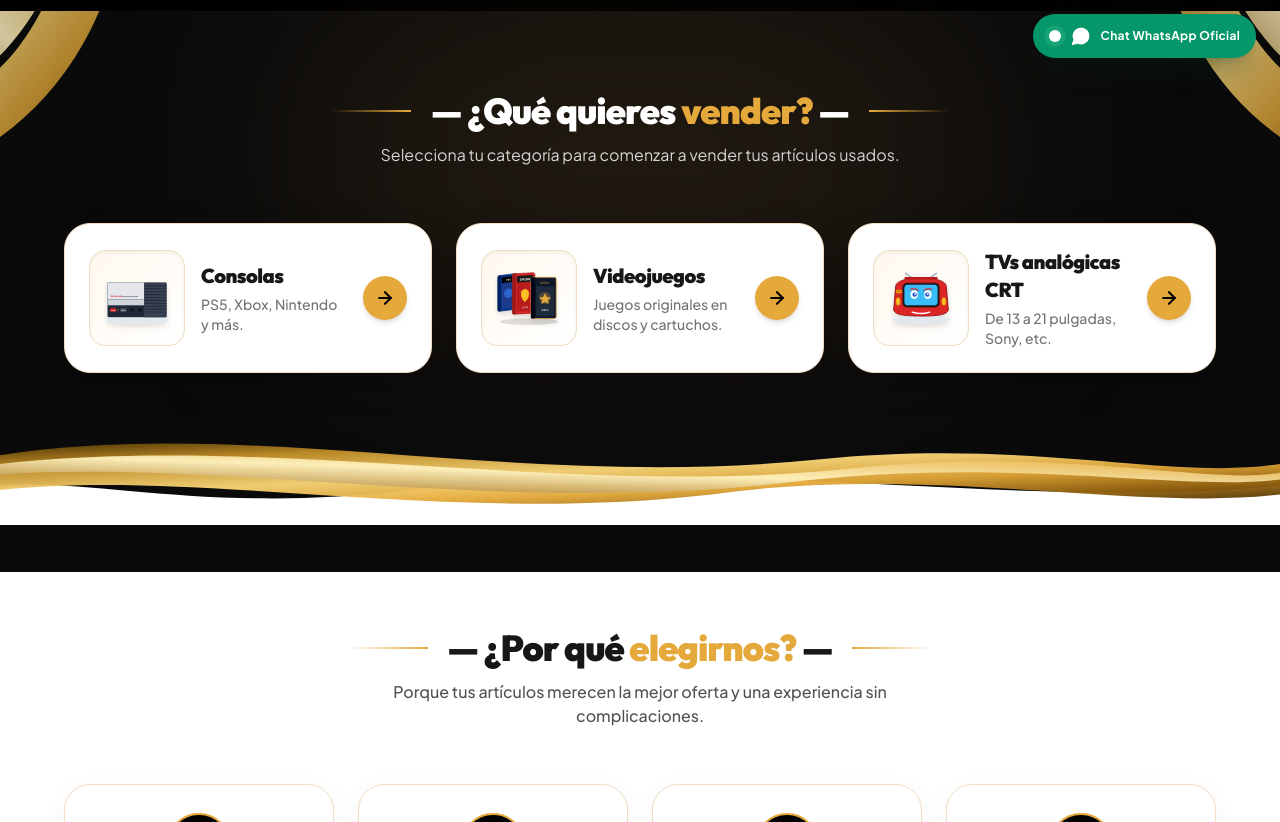
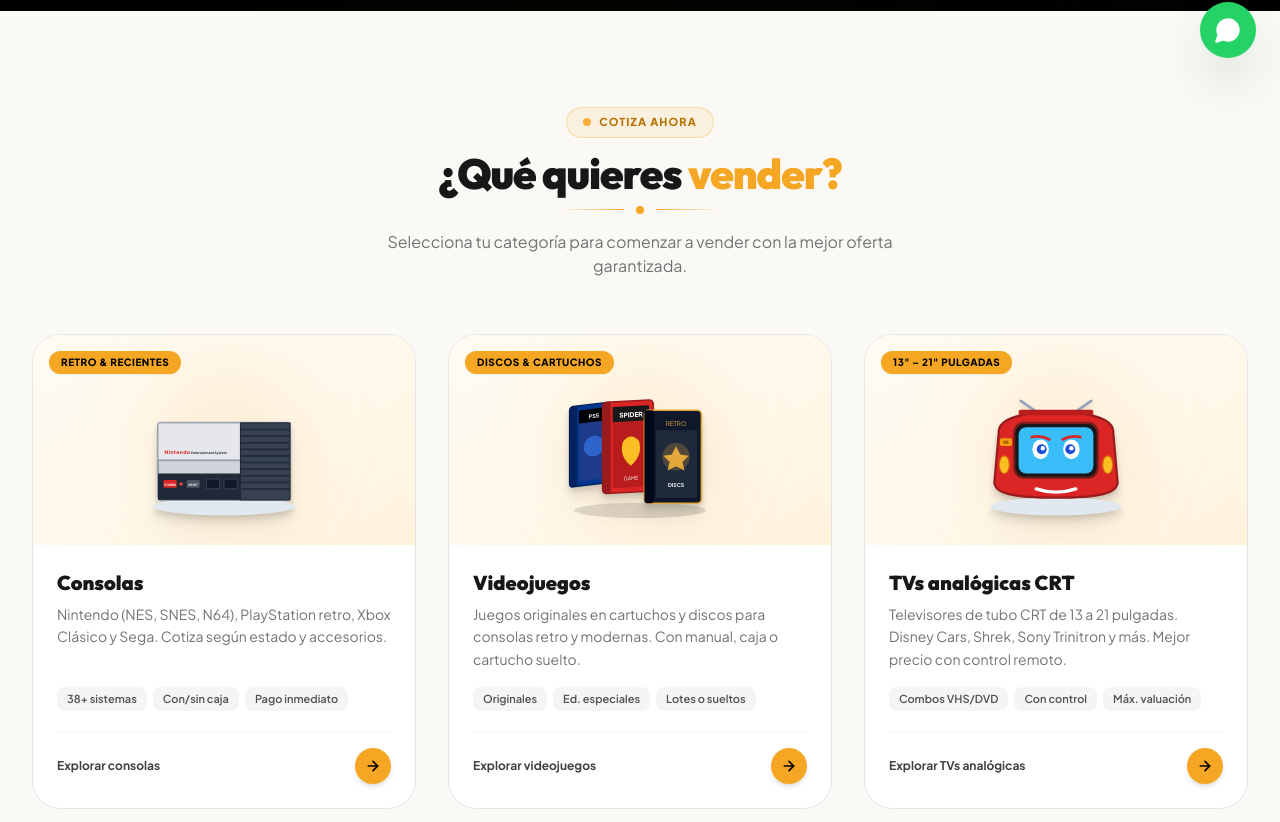
Before and after one commit to developer1234work-code/Mexico-Used-Gaming-website, a React (Vite) app in the folder client/: page / in a window 1280 px wide. Shown: the part 718-1540 px from the top of the page. Built offline with nearby package versions, Linux system fonts and the light colour scheme.

Commit message:
Redesign sell section: modern light-theme cards with stagger animations + icon-only WhatsApp float

```diff
--- a/client/src/components/WhatsAppFloat.jsx
+++ b/client/src/components/WhatsAppFloat.jsx
@@ -2,9 +2,9 @@ import React from 'react';
 import { MessageCircle } from 'lucide-react';
 
 export default function WhatsAppFloat() {
-  const whatsappNumber = '525587654321';
+  const whatsappNumber = '525512345678';
   const defaultText = encodeURIComponent(
-    'Hola equipo de RetroCompra México, deseo vender mis videojuegos / consolas / CRT retro y tengo una pregunta.'
+    'Hola equipo de Lion Games & TVs, deseo vender mis consolas / videojuegos / TVs analógicas y tengo una pregunta.'
   );
 
   return (
@@ -12,16 +12,13 @@ export default function WhatsAppFloat() {
       href={`https://wa.me/${whatsappNumber}?text=${defaultText}`}
       target="_blank"
       rel="noopener noreferrer"
-      className="fixed bottom-6 right-6 z-40 flex items-center gap-2.5 px-4 py-3 rounded-full bg-emerald-600 hover:bg-emerald-500 text-white shadow-xl shadow-emerald-950/20 hover:scale-105 active:scale-95 transition-all group"
+      className="fixed bottom-6 right-6 z-40 w-14 h-14 rounded-full bg-[#25D366] hover:bg-[#20bd5a] text-white shadow-2xl shadow-emerald-950/30 hover:scale-110 active:scale-95 transition-all flex items-center justify-center group"
       title="Contactar por WhatsApp"
+      aria-label="Contactar por WhatsApp"
     >
-      <span className="relative flex h-3 w-3">
-        <span className="animate-ping absolute inline-flex h-full w-full rounded-full bg-emerald-300 opacity-75"></span>
-        <span className="relative inline-flex rounded-full h-3 w-3 bg-white"></span>
-      </span>
-      <MessageCircle className="w-5 h-5 fill-current" />
-      <span className="hidden sm:inline font-bold text-xs tracking-wide">
-        Chat WhatsApp Oficial
+      <span className="relative flex items-center justify-center">
+        <span className="animate-ping absolute inline-flex h-8 w-8 rounded-full bg-[#25D366] opacity-40"></span>
+        <MessageCircle className="w-7 h-7 fill-current relative z-10" />
       </span>
     </a>
   );
--- a/client/src/index.css
+++ b/client/src/index.css
@@ -94,6 +94,78 @@
   box-shadow: 0 0 24px rgba(245, 166, 35, 0.22);
 }
 
+/* ============================================ */
+/* Sell Section Card Animations                 */
+/* ============================================ */
+
+/* Fade-in-up for section entry */
+@keyframes fadeInUp {
+  0%  { opacity: 0; transform: translateY(32px); }
+  100%{ opacity: 1; transform: translateY(0); }
+}
+.animate-fade-in-up {
+  animation: fadeInUp 0.65s cubic-bezier(0.16, 1, 0.3, 1) both;
+}
+
+/* Staggered card reveal */
+.sell-card { animation: fadeInUp 0.65s cubic-bezier(0.16, 1, 0.3, 1) both; }
+.sell-card:nth-child(1) { animation-delay: 0.05s; }
+.sell-card:nth-child(2) { animation-delay: 0.18s; }
+.sell-card:nth-child(3) { animation-delay: 0.31s; }
+
+/* Gold shimmer sweep across card image area on hover */
+@keyframes cardShimmer {
+  0%   { left: -120%; }
+  100% { left: 120%; }
+}
+.sell-card-img-wrap::after {
+  content: '';
+  position: absolute;
+  top: 0; left: -120%;
+  width: 55%; height: 100%;
+  background: linear-gradient(105deg, transparent, rgba(245,166,35,0.18), transparent);
+  transform: skewX(-18deg);
+  pointer-events: none;
+}
+.sell-card:hover .sell-card-img-wrap::after {
+  animation: cardShimmer 0.7s ease-in-out;
+}
+
+/* Floating lift on card hover */
+.sell-card {
+  transition: transform 0.35s cubic-bezier(0.16,1,0.3,1),
+              box-shadow 0.35s cubic-bezier(0.16,1,0.3,1),
+              border-color 0.25s ease;
+}
+.sell-card:hover {
+  transform: translateY(-6px);
+  box-shadow: 0 24px 56px -8px rgba(245,166,35,0.18), 0 8px 20px rgba(0,0,0,0.06);
+}
+
+/* Gold top-bar reveal */
+.sell-card::before {
+  content: '';
+  position: absolute;
+  top: 0; left: 0; right: 0;
+  height: 3px;
+  background: linear-gradient(90deg, transparent, #F5A623, transparent);
+  opacity: 0;
+  transition: opacity 0.3s ease;
+  border-radius: 28px 28px 0 0;
+}
+.sell-card:hover::before { opacity: 1; }
+
+/* Pill bounce */
+@keyframes pillBounce {
+  0%,100% { transform: scale(1); }
+  50%      { transform: scale(1.08); }
+}
+.sell-card:hover .sell-pill { animation: pillBounce 0.4s ease; }
+
+/* Arrow slide right on hover */
+.sell-arrow { transition: transform 0.25s cubic-bezier(0.16,1,0.3,1); }
+.sell-card:hover .sell-arrow { transform: translateX(4px); }
+
 /* Running Marquee Animation */
 @keyframes marqueeScroll {
   0% {
--- a/client/src/pages/HomePage.jsx
+++ b/client/src/pages/HomePage.jsx
@@ -318,18 +318,18 @@ export default function HomePage({ setView, onSelectCategory }) {
 
             {/* Title specifying analog TVs up to 21 inches */}
             <div className="space-y-3 animate-fade-in-up" style={{ animationDelay: '100ms' }}>
-              <h1 className="text-3xl sm:text-4xl lg:text-[48px] font-black tracking-tight text-white leading-[1.12] font-display">
+              <h1 className="text-3xl sm:text-4xl lg:text-[46px] font-black tracking-tight text-white leading-[1.28] sm:leading-[1.25] lg:leading-[1.22] font-display">
                 Vende tus consolas, videojuegos <br className="hidden sm:inline" />
                 y <span className="text-[#F5A623]">tvs analógicas de 13 hasta 21 pulgadas</span>
               </h1>
             </div>
 
-            {/* Subtitle with vertical gold bar matching image */}
+            {/* Subtitle with vertical gold bar */}
             <div
-              className="flex items-center gap-3 animate-fade-in-up"
+              className="flex items-center gap-3 animate-fade-in-up pt-1"
               style={{ animationDelay: '200ms' }}
             >
-              <div className="w-1.5 h-8 bg-[#F5A623] rounded-full shrink-0" />
+              <div className="w-1.5 h-7 bg-[#F5A623] rounded-full shrink-0" />
               <p className="text-base sm:text-lg text-neutral-200 font-semibold leading-relaxed">
                 Rápido, fácil y seguro.
               </p>
@@ -390,127 +390,165 @@ export default function HomePage({ setView, onSelectCategory }) {
         </div>
       </section>
 
-      {/* ======================================================== */}
-      {/* 2. ¿QUÉ QUIERES VENDER? (Matching reference image) */}
-      {/* ======================================================== */}
-      <section className="relative pt-20 pb-12 bg-[#0A0A0B] text-white overflow-hidden">
-        {/* Subtle ambient gold glows */}
-        <div className="absolute top-1/4 left-1/2 -translate-x-1/2 -translate-y-1/2 w-[700px] h-[350px] bg-[#E5A83B]/10 blur-[120px] pointer-events-none rounded-full" />
+      {/* ================================================================ */}
+      {/* 2. ¿QUÉ QUIERES VENDER? — Modern light-theme showcase cards     */}
+      {/* ================================================================ */}
+      <section className="py-24 bg-[#FAF9F6]">
+        <div className="max-w-7xl mx-auto px-4 sm:px-6 lg:px-8">
 
-        {/* Top left corner gold ribbon flourish */}
-        <div className="absolute -top-16 -left-16 w-64 sm:w-80 h-64 sm:h-80 pointer-events-none opacity-85 z-0">
-          <svg viewBox="0 0 300 300" fill="none" className="w-full h-full">
-            <path d="M-40,160 C50,150 110,80 130,-40 L180,-40 C160,110 70,200 -40,220 Z" fill="url(#goldRibbonGrad1)" opacity="0.9" />
-            <path d="M-40,110 C20,105 80,50 100,-40 L130,-40 C110,70 40,140 -40,160 Z" fill="url(#goldRibbonGrad2)" />
-          </svg>
-        </div>
-
-        {/* Top right corner gold ribbon flourish */}
-        <div className="absolute -top-16 -right-16 w-64 sm:w-80 h-64 sm:h-80 pointer-events-none opacity-85 z-0">
-          <svg viewBox="0 0 300 300" fill="none" className="w-full h-full">
-            <path d="M340,160 C250,150 190,80 170,-40 L120,-40 C140,110 230,200 340,220 Z" fill="url(#goldRibbonGrad1)" opacity="0.9" />
-            <path d="M340,110 C280,105 220,50 200,-40 L170,-40 C190,70 260,140 340,160 Z" fill="url(#goldRibbonGrad2)" />
-          </svg>
-        </div>
-
-        <div className="max-w-7xl mx-auto px-4 sm:px-6 lg:px-8 space-y-12 sm:space-y-14 relative z-10">
-
-          {/* Section Header flanked by gold lines */}
-          <div className="text-center space-y-3">
-            <div className="flex items-center justify-center gap-3 sm:gap-5">
-              <div className="w-12 sm:w-20 h-[2px] bg-gradient-to-r from-transparent to-[#E5A83B]" />
-              <h2 className="text-2xl sm:text-3xl md:text-4xl font-black text-white tracking-tight font-display">
-                — ¿Qué quieres <span className="text-[#E5A83B]">vender?</span> —
-              </h2>
-              <div className="w-12 sm:w-20 h-[2px] bg-gradient-to-l from-transparent to-[#E5A83B]" />
+          {/* ── Section Header ── */}
+          <div className="text-center mb-14 animate-fade-in-up" style={{ animationDelay: '0s' }}>
+            <div className="inline-flex items-center gap-2 px-4 py-1.5 rounded-full bg-[#F5A623]/10 border border-[#F5A623]/30 mb-4">
+              <span className="w-2 h-2 rounded-full bg-[#F5A623] animate-pulse" />
+              <span className="text-[11px] font-black uppercase tracking-widest text-[#B87406]">Cotiza ahora</span>
             </div>
-            <p className="text-xs sm:text-sm md:text-base text-neutral-300 max-w-xl mx-auto font-normal">
-              Selecciona tu categoría para comenzar a vender tus artículos usados.
+            <h2 className="text-3xl sm:text-4xl md:text-[42px] font-black text-neutral-900 tracking-tight font-display leading-[1.18] mb-3">
+              ¿Qué quieres <span className="text-[#F5A623]">vender?</span>
+            </h2>
+            <div className="flex items-center justify-center gap-3 mb-4">
+              <div className="h-px w-16 bg-gradient-to-r from-transparent to-[#F5A623]" />
+              <span className="w-2 h-2 rounded-full bg-[#F5A623]" />
+              <div className="h-px w-16 bg-gradient-to-l from-transparent to-[#F5A623]" />
+            </div>
+            <p className="text-sm sm:text-base text-neutral-500 max-w-lg mx-auto leading-relaxed font-normal">
+              Selecciona tu categoría para comenzar a vender con la mejor oferta garantizada.
             </p>
           </div>
 
-          {/* 3 Categories Cards */}
-          <div className="grid grid-cols-1 md:grid-cols-3 gap-6 max-w-6xl mx-auto">
+          {/* ── 3 Showcase Cards ── */}
+          <div className="grid grid-cols-1 md:grid-cols-3 gap-6 lg:gap-8">
 
-            {/* 1. Consolas */}
+            {/* ─ 1. Consolas ─ */}
             <div
               onClick={() => setView('consoles')}
-              className="group cursor-pointer bg-white hover:bg-[#FFFDF9] rounded-[26px] border border-[#F0DEC2] hover:border-[#E5A83B] p-5 sm:p-6 shadow-[0_12px_32px_rgba(0,0,0,0.22)] hover:shadow-[0_16px_40px_rgba(229,168,59,0.25)] transition-all duration-300 flex items-center justify-between gap-4"
+              className="sell-card relative cursor-pointer bg-white rounded-[28px] border border-neutral-200 overflow-hidden flex flex-col"
             >
-              <div className="flex items-center gap-4 min-w-0">
-                <div className="w-20 h-20 sm:w-24 sm:h-24 rounded-2xl bg-gradient-to-br from-[#FFF8EE] to-white border border-[#F0DEC2] flex items-center justify-center p-2 shrink-0 group-hover:scale-105 transition-transform overflow-hidden shadow-inner">
+              {/* Image Area */}
+              <div className="sell-card-img-wrap relative bg-gradient-to-br from-[#FFFBF2] via-[#FFF8EC] to-[#FFF3DD] p-8 pb-0 flex items-end justify-center overflow-hidden" style={{ minHeight: '210px' }}>
+                {/* Decorative circle glow */}
+                <div className="absolute inset-0 flex items-center justify-center pointer-events-none">
+                  <div className="w-40 h-40 rounded-full bg-[#F5A623]/10 blur-2xl" />
+                </div>
+                {/* Category badge */}
+                <span className="sell-pill absolute top-4 left-4 px-3 py-1 rounded-full text-[10px] font-black uppercase tracking-wider bg-[#F5A623] text-black shadow-sm">
+                  Retro &amp; Recientes
+                </span>
+                <div className="relative z-10 w-44 h-44 flex items-end justify-center drop-shadow-xl">
                   <NesConsoleGraphic />
-                </div>
-                <div className="min-w-0">
-                  <h3 className="text-lg sm:text-xl font-black text-neutral-900 group-hover:text-[#B87406] transition-colors font-display tracking-tight">
-                    Consolas
-                  </h3>
-                  <p className="text-xs sm:text-sm text-neutral-500 mt-1 font-medium line-clamp-2">
-                    PS5, Xbox, Nintendo y más.
-                  </p>
                 </div>
               </div>
 
-              <div className="w-10 h-10 sm:w-11 sm:h-11 rounded-full bg-[#E5A83B] hover:bg-[#DDA83A] text-black flex items-center justify-center group-hover:scale-110 transition-transform shadow-md shrink-0 ml-2">
-                <ArrowRight className="w-5 h-5 text-black stroke-[2.5]" />
+              {/* Content */}
+              <div className="p-6 flex flex-col flex-1">
+                <h3 className="text-xl font-black text-neutral-900 font-display mb-1.5">
+                  Consolas
+                </h3>
+                <p className="text-sm text-neutral-500 leading-relaxed mb-4 flex-1">
+                  Nintendo (NES, SNES, N64), PlayStation retro, Xbox Clásico y Sega. Cotiza según estado y accesorios.
+                </p>
+
+                {/* Tags */}
+                <div className="flex flex-wrap gap-1.5 mb-5">
+                  {['38+ sistemas', 'Con/sin caja', 'Pago inmediato'].map(t => (
+                    <span key={t} className="px-2.5 py-1 rounded-lg text-[11px] font-semibold bg-neutral-100 text-neutral-600">{t}</span>
+                  ))}
+                </div>
+
+                {/* CTA row */}
+                <div className="flex items-center justify-between pt-4 border-t border-neutral-100">
+                  <span className="text-xs font-bold text-neutral-700">Explorar consolas</span>
+                  <div className="sell-arrow w-9 h-9 rounded-full bg-[#F5A623] flex items-center justify-center shadow-md">
+                    <ArrowRight className="w-4 h-4 text-black stroke-[2.5]" />
+                  </div>
+                </div>
               </div>
             </div>
 
-            {/* 2. Videojuegos */}
+            {/* ─ 2. Videojuegos ─ */}
             <div
               onClick={() => { if (onSelectCategory) onSelectCategory('video_games'); setView('catalogue'); }}
-              className="group cursor-pointer bg-white hover:bg-[#FFFDF9] rounded-[26px] border border-[#F0DEC2] hover:border-[#E5A83B] p-5 sm:p-6 shadow-[0_12px_32px_rgba(0,0,0,0.22)] hover:shadow-[0_16px_40px_rgba(229,168,59,0.25)] transition-all duration-300 flex items-center justify-between gap-4"
+              className="sell-card relative cursor-pointer bg-white rounded-[28px] border border-neutral-200 overflow-hidden flex flex-col"
             >
-              <div className="flex items-center gap-4 min-w-0">
-                <div className="w-20 h-20 sm:w-24 sm:h-24 rounded-2xl bg-gradient-to-br from-[#FFF8EE] to-white border border-[#F0DEC2] flex items-center justify-center p-2 shrink-0 group-hover:scale-105 transition-transform overflow-hidden shadow-inner">
+              {/* Image Area */}
+              <div className="sell-card-img-wrap relative bg-gradient-to-br from-[#FFFBF2] via-[#FFF8EC] to-[#FFF3DD] p-8 pb-0 flex items-end justify-center overflow-hidden" style={{ minHeight: '210px' }}>
+                <div className="absolute inset-0 flex items-center justify-center pointer-events-none">
+                  <div className="w-40 h-40 rounded-full bg-[#F5A623]/10 blur-2xl" />
+                </div>
+                <span className="sell-pill absolute top-4 left-4 px-3 py-1 rounded-full text-[10px] font-black uppercase tracking-wider bg-[#F5A623] text-black shadow-sm">
+                  Discos &amp; Cartuchos
+                </span>
+                <div className="relative z-10 w-44 h-44 flex items-end justify-center drop-shadow-xl">
                   <VideoGamesStackGraphic />
-                </div>
-                <div className="min-w-0">
-                  <h3 className="text-lg sm:text-xl font-black text-neutral-900 group-hover:text-[#B87406] transition-colors font-display tracking-tight">
-                    Videojuegos
-                  </h3>
-                  <p className="text-xs sm:text-sm text-neutral-500 mt-1 font-medium line-clamp-2">
-                    Juegos originales en discos y cartuchos.
-                  </p>
                 </div>
               </div>
 
-              <div className="w-10 h-10 sm:w-11 sm:h-11 rounded-full bg-[#E5A83B] hover:bg-[#DDA83A] text-black flex items-center justify-center group-hover:scale-110 transition-transform shadow-md shrink-0 ml-2">
-                <ArrowRight className="w-5 h-5 text-black stroke-[2.5]" />
+              {/* Content */}
+              <div className="p-6 flex flex-col flex-1">
+                <h3 className="text-xl font-black text-neutral-900 font-display mb-1.5">
+                  Videojuegos
+                </h3>
+                <p className="text-sm text-neutral-500 leading-relaxed mb-4 flex-1">
+                  Juegos originales en cartuchos y discos para consolas retro y modernas. Con manual, caja o cartucho suelto.
+                </p>
+
+                <div className="flex flex-wrap gap-1.5 mb-5">
+                  {['Originales', 'Ed. especiales', 'Lotes o sueltos'].map(t => (
+                    <span key={t} className="px-2.5 py-1 rounded-lg text-[11px] font-semibold bg-neutral-100 text-neutral-600">{t}</span>
+                  ))}
+                </div>
+
+                <div className="flex items-center justify-between pt-4 border-t border-neutral-100">
+                  <span className="text-xs font-bold text-neutral-700">Explorar videojuegos</span>
+                  <div className="sell-arrow w-9 h-9 rounded-full bg-[#F5A623] flex items-center justify-center shadow-md">
+                    <ArrowRight className="w-4 h-4 text-black stroke-[2.5]" />
+                  </div>
+                </div>
               </div>
             </div>
 
-            {/* 3. TVs analógicas CRT */}
+            {/* ─ 3. TVs analógicas CRT ─ */}
             <div
               onClick={() => { if (onSelectCategory) onSelectCategory('retro_tvs'); setView('catalogue'); }}
-              className="group cursor-pointer bg-white hover:bg-[#FFFDF9] rounded-[26px] border border-[#F0DEC2] hover:border-[#E5A83B] p-5 sm:p-6 shadow-[0_12px_32px_rgba(0,0,0,0.22)] hover:shadow-[0_16px_40px_rgba(229,168,59,0.25)] transition-all duration-300 flex items-center justify-between gap-4"
+              className="sell-card relative cursor-pointer bg-white rounded-[28px] border border-neutral-200 overflow-hidden flex flex-col"
             >
-              <div className="flex items-center gap-4 min-w-0">
-                <div className="w-20 h-20 sm:w-24 sm:h-24 rounded-2xl bg-gradient-to-br from-[#FFF8EE] to-white border border-[#F0DEC2] flex items-center justify-center p-2 shrink-0 group-hover:scale-105 transition-transform overflow-hidden shadow-inner">
+              {/* Image Area */}
+              <div className="sell-card-img-wrap relative bg-gradient-to-br from-[#FFFBF2] via-[#FFF8EC] to-[#FFF3DD] p-8 pb-0 flex items-end justify-center overflow-hidden" style={{ minHeight: '210px' }}>
+                <div className="absolute inset-0 flex items-center justify-center pointer-events-none">
+                  <div className="w-40 h-40 rounded-full bg-[#F5A623]/10 blur-2xl" />
+                </div>
+                <span className="sell-pill absolute top-4 left-4 px-3 py-1 rounded-full text-[10px] font-black uppercase tracking-wider bg-[#F5A623] text-black shadow-sm">
+                  13&quot; – 21&quot; pulgadas
+                </span>
+                <div className="relative z-10 w-44 h-44 flex items-end justify-center drop-shadow-xl">
                   <CarsCrtTvGraphic />
-                </div>
-                <div className="min-w-0">
-                  <h3 className="text-lg sm:text-xl font-black text-neutral-900 group-hover:text-[#B87406] transition-colors font-display tracking-tight">
-                    TVs analógicas CRT
-                  </h3>
-                  <p className="text-xs sm:text-sm text-neutral-500 mt-1 font-medium line-clamp-2">
-                    De 13 a 21 pulgadas, Sony, etc.
-                  </p>
                 </div>
               </div>
 
-              <div className="w-10 h-10 sm:w-11 sm:h-11 rounded-full bg-[#E5A83B] hover:bg-[#DDA83A] text-black flex items-center justify-center group-hover:scale-110 transition-transform shadow-md shrink-0 ml-2">
-                <ArrowRight className="w-5 h-5 text-black stroke-[2.5]" />
+              {/* Content */}
+              <div className="p-6 flex flex-col flex-1">
+                <h3 className="text-xl font-black text-neutral-900 font-display mb-1.5">
+                  TVs analógicas CRT
+                </h3>
+                <p className="text-sm text-neutral-500 leading-relaxed mb-4 flex-1">
+                  Televisores de tubo CRT de 13 a 21 pulgadas. Disney Cars, Shrek, Sony Trinitron y más. Mejor precio con control remoto.
+                </p>
+
+                <div className="flex flex-wrap gap-1.5 mb-5">
+                  {['Combos VHS/DVD', 'Con control', 'Máx. valuación'].map(t => (
+                    <span key={t} className="px-2.5 py-1 rounded-lg text-[11px] font-semibold bg-neutral-100 text-neutral-600">{t}</span>
+                  ))}
+                </div>
+
+                <div className="flex items-center justify-between pt-4 border-t border-neutral-100">
+                  <span className="text-xs font-bold text-neutral-700">Explorar TVs analógicas</span>
+                  <div className="sell-arrow w-9 h-9 rounded-full bg-[#F5A623] flex items-center justify-center shadow-md">
+                    <ArrowRight className="w-4 h-4 text-black stroke-[2.5]" />
+                  </div>
+                </div>
               </div>
             </div>
 
           </div>
-
-        </div>
-
-        {/* Bottom wave ribbon transition to light section */}
-        <div className="mt-14">
-          <GoldRibbonDividerDarkToLight />
         </div>
       </section>
 
@@ -593,10 +631,7 @@ export default function HomePage({ setView, onSelectCategory }) {
 
         </div>
 
-        {/* Bottom wave ribbon transition to dark section */}
-        <div className="mt-14">
-          <GoldRibbonDividerLightToDark />
-        </div>
+
       </section>
 
       {/* ======================================================== */}
```
